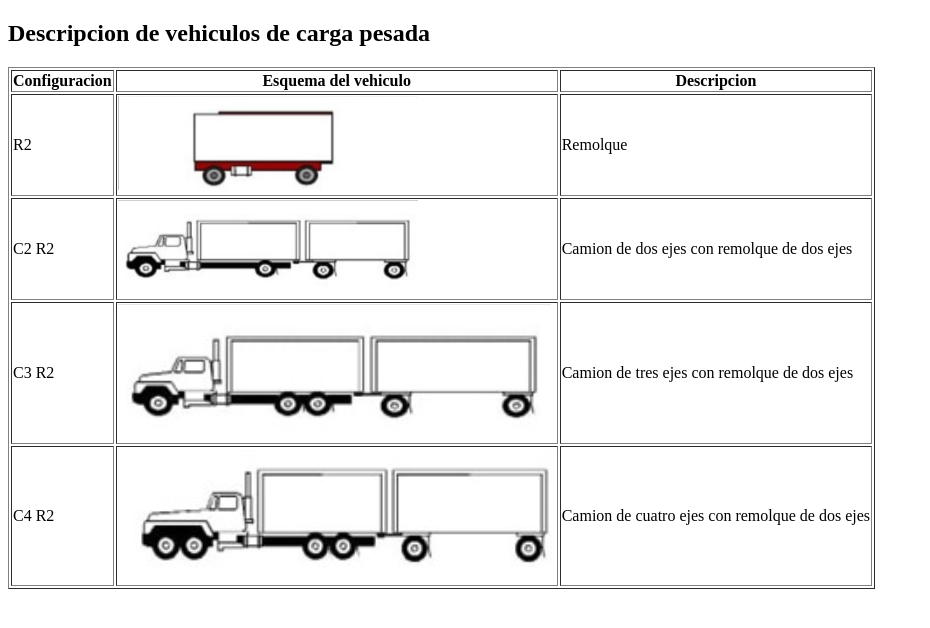
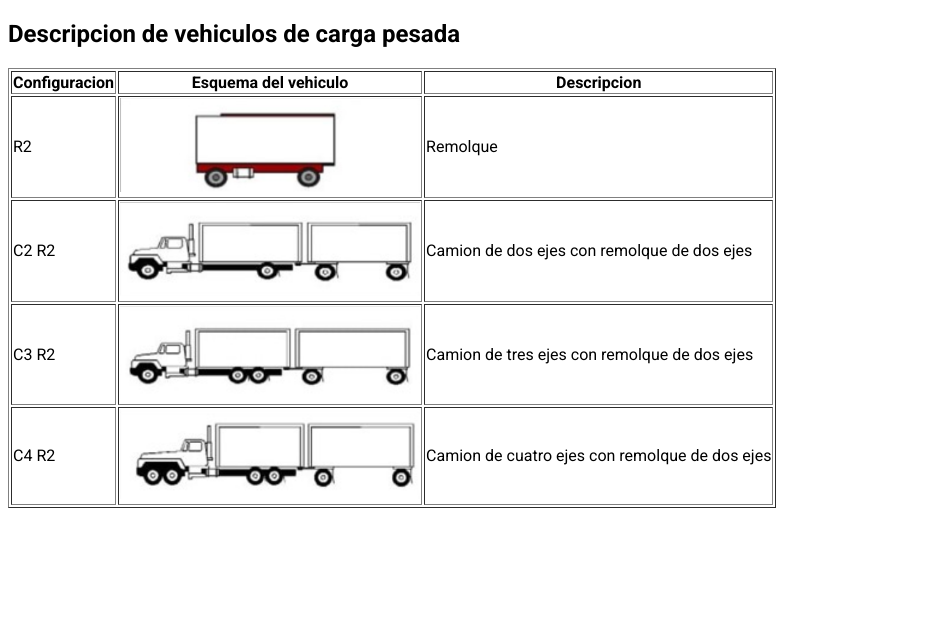
Before and after one commit to albertperezdev/venta_camiones_de_carga_pesada, a plain HTML site: page index.html in a window 1280 px wide. Shown: the whole page, without its empty margins (0-930 px from the left). Drawn offline with Linux system fonts and the light colour scheme.

Commit message:
Se agregaron estilos a la pagina web (fuente roboto)

```diff
--- a/index.html
+++ b/index.html
@@ -4,6 +4,7 @@
     <meta charset="UTF-8">
     <meta name="viewport" content="width=device-width, initial-scale=1.0">
     <title>Ventas de vehiculos de carga pesada</title>
+    <link rel="stylesheet" href="style.css">
 </head>
 <body>
     <h2>Descripcion de vehiculos de carga pesada</h2>
@@ -31,12 +32,12 @@
             </tr>
             <tr>
                 <td>C3 R2</td>
-                <td><img src="img/C3 R2.png" alt="Camion C3 R2"></td>
+                <td><img src="img/C3 R2.png" alt="Camion C3 R2" width="300"></td>
                 <td>Camion de tres ejes con remolque de dos ejes</td>
             </tr>
             <tr>
                 <td>C4 R2</td>
-                <td><img src="img/C4 R2.png" alt="Camion C4 R2"></td>
+                <td><img src="img/C4 R2.png" alt="Camion C4 R2" width="300"></td>
                 <td>Camion de cuatro ejes con remolque de dos ejes</td>
             </tr>
         </tbody>
--- /dev/null
+++ b/style.css
@@ -0,0 +1,7 @@
+@import url('https://fonts.googleapis.com/css2?family=Roboto:ital,wght@0,100;0,300;0,400;0,500;0,700;0,900;1,100;1,300;1,400;1,500;1,700;1,900&display=swap');
+
+body{
+    font-family: "Roboto", sans-serif;
+    font-weight: 400;
+    font-style: normal;
+}
```
